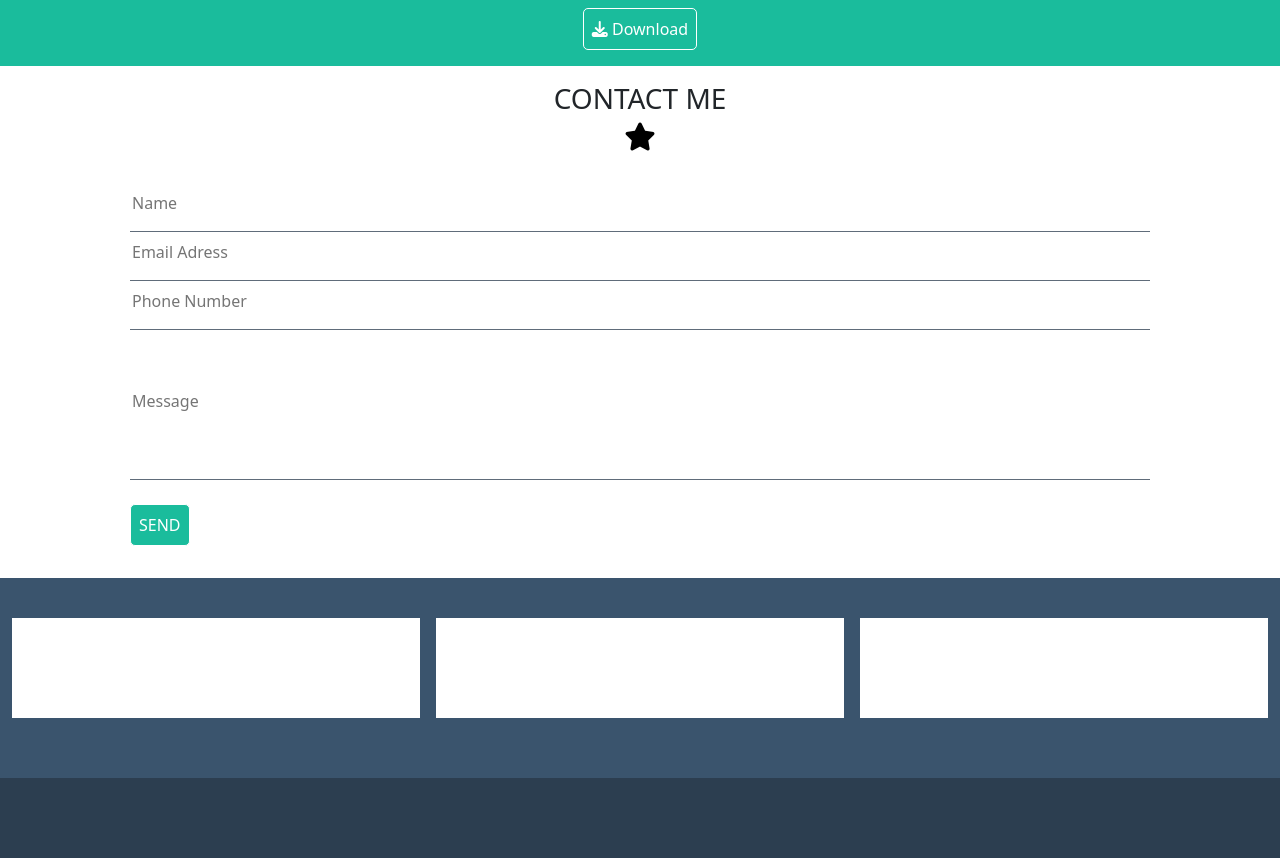
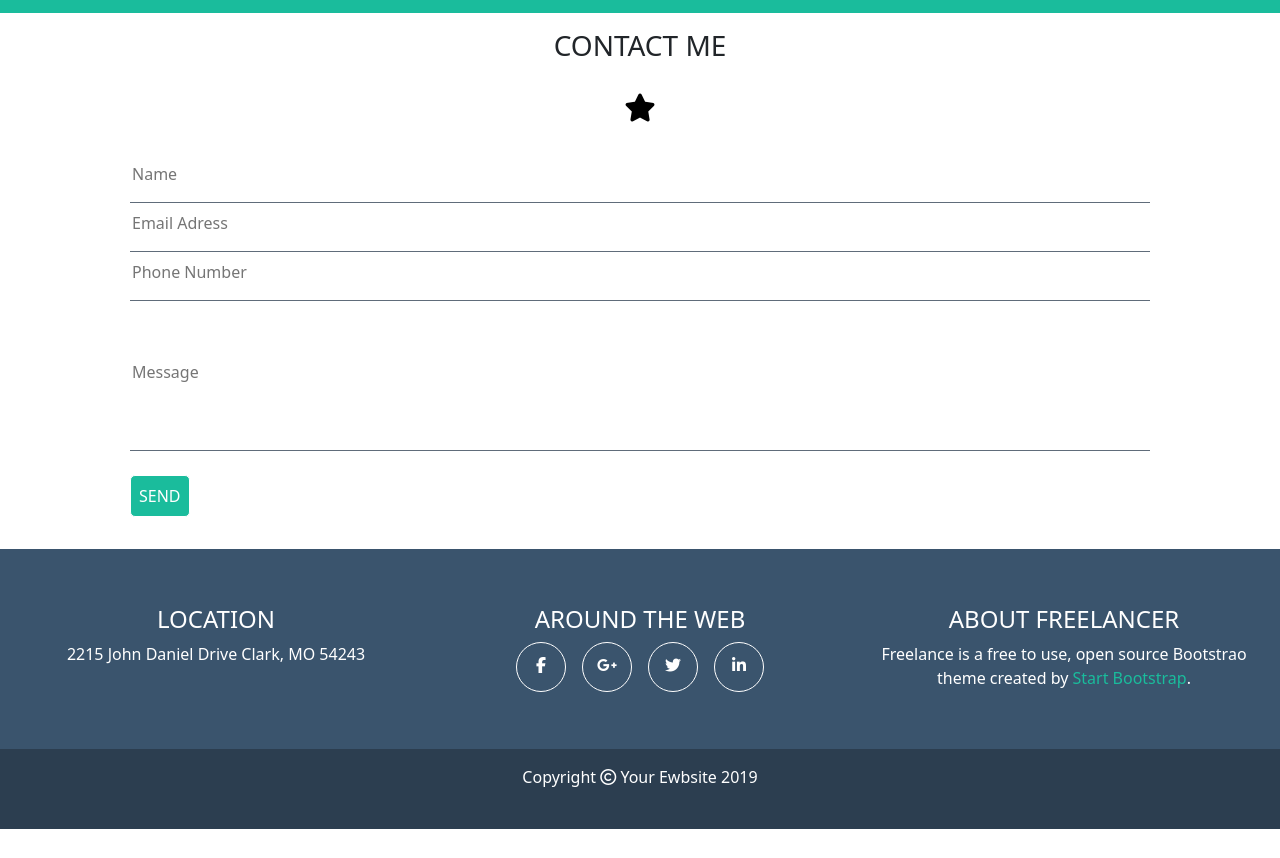
Before and after one commit to yleniapregnolato/html-css-bootstrap-freelancer, a plain HTML site: page index.html in a window 1280 px wide. Shown: the part 1711-2569 px from the top of the page. After the commit the page ends 2540 px from the top, so only its background shows below. Drawn offline with nearby package versions, Linux system fonts and the light colour scheme.

Commit message:
feat: completed main with responsive

```diff
--- a/css/style.css
+++ b/css/style.css
@@ -30,6 +30,10 @@ img {
 
 .ms_list-bootstrap {
     list-style-type: none;
+}
+
+.ms_list-bootstrap li a {
+    font-size: 0.8rem;
 }
 
 /* /hero section */
@@ -97,10 +101,25 @@ img {
     height: 400px;
 }
 
-.row .ms_contacts {
-    /* debug */
-    height: 100px;
-    background-color: white;
+.ms_list-icon {
+    list-style-type: none;
+}
+
+.ms_list-icon li a {
+    border: white;
+}
+
+.ms_icon-contact {
+    width: 50px;
+    height: 50px;
+    border: 1px solid white;
+    border-radius: 50%;
+    line-height: 45px;
+}
+
+.ms_btn-contact {
+    color: #1ABC9C;
+    text-decoration: none;
 }
 /* /contacts section */
 
@@ -133,6 +152,10 @@ img {
     .ms_img-avatar {
         max-width: 250px;
     }
+
+    .ms_list-bootstrap li a {
+        font-size: 1rem;
+    }
 }
 
 /* /media query tablet */
@@ -154,6 +177,10 @@ img {
     .ms_img-avatar {
         max-width: 250px;
     }
+
+    .ms_list-bootstrap li a {
+        font-size: 1.2rem;
+    }
 }
 
 /* /media query desktop */
--- a/index.html
+++ b/index.html
@@ -41,15 +41,15 @@
                     <div class="collapse navbar-collapse flex-grow-0" id="navbarSupportedContent">
                         <ul class="navbar-nav me-auto mb-2 mb-lg-0">
                             <li class="nav-item">
-                                <a class="nav-link active" aria-current="page" href="#">Home</a>
+                                <a class="nav-link active" aria-current="page" href="#">Portfolio</a>
                             </li>
                             <li class="nav-item">
-                                <a class="nav-link link-light" href="#">Link</a>
+                                <a class="nav-link link-light" href="#">About</a>
                             </li>
                             <li class="nav-item">
                                 <a class="nav-link link-light" href="#" role="button" data-bs-toggle="dropdown"
                                     aria-expanded="false">
-                                    Dropdown
+                                    Contact
                                 </a>
                             </li>
                         </ul>
@@ -65,11 +65,11 @@
             <div class="text-center pt-4">
                 <img src="./img/avatar.svg" alt="img-avatar" class="img-fluid ms_img-avatar">
                 <h1 class="text-center text-white pt-3">START BOOTSTRAP</h1>
-                <i class="fa-solid fa-star text-center text-white fs-3"></i>
-                <ul class="ms_list-bootstrap pt-3 pb-3">
-                    <li><a href="" class="btn text-white fs-6">GRAPHIC ARTIST</a></li>
-                    <li><a href="" class="btn text-white fs-6">- WEB DESIGNER</a></li>
-                    <li><a href="" class="btn text-white fs-6">- ILLUSTRATOR</a></li>
+                <i class="fa-solid fa-star text-center text-white"></i>
+                <ul class="ms_list-bootstrap p-0 pt-3 pb-3 d-flex justify-content-center">
+                    <li><a href="" class="btn text-white">GRAPHIC ARTIST</a></li>
+                    <li><a href="" class="btn text-white">- WEB DESIGNER</a></li>
+                    <li><a href="" class="btn text-white">- ILLUSTRATOR</a></li>
                 </ul>
             </div>
         </section>
@@ -120,12 +120,12 @@
         <section class="container-fluid ms_about-section">
             <h2 class="text-center text-white pt-5">ABOUT</h2>
             <div class="row g-4 px-5 py-2 pb-3 m-3">
-                <div class="col-12 col-md-6 pb-4">
+                <div class="col-12 col-md-6 pb-4 px-lg-5">
                         <p class="text-white">Freelancer is a free bootstrap theme created by Start Bootstrap. The
                             download includes the somplete souce files including HTML, CSS, and JavaScript as well as
                             optional LESS stylesheets for easy costumization.</p>
                 </div>
-                <div class="col-12 col-md-6">
+                <div class="col-12 col-md-6 px-lg-5">
                         <p class="text-white">Whether your'è a student looking to showcase your work, a professional
                             looking to attract clients, or a graphic artist looking to share your projects, this
                             template is the perfect starting point!</p>
@@ -144,7 +144,7 @@
         <section class="container-fluid ms_form-section">
             <div class="container text-center">
                 <h3 class="text-center">CONTACT ME</h3>
-                <i class="fa-solid fa-star text-black pb-3 fs-3"></i>
+                <i class="fa-solid fa-star text-black pb-3 pt-4 fs-3"></i>
                 <form class="d-flex flex-column px-5 pt-3">
                     <input type="text" id="name" aria-label="Name" placeholder="Name" class="ms_form pb-3 pt-2">
                     <input type="email" id="email" aria-label="email" placeholder="Email Adress" class="ms_form pb-3 pt-2">
@@ -160,14 +160,28 @@
         <section class="container-fluid ms_contacts-section">
 
             <div class="row g-3 pt-4 pb-4">
-                <div class="col-12 col-md-4">
-                    <div class="ms_contacts"></div>
+                <div class="col-12 col-md-4 p-md-3">
+                    <div class="ms_contacts text-center text-white">
+                        <h4>LOCATION</h4>
+                        <p>2215 John Daniel Drive Clark, MO 54243</p>
+                    </div>
                 </div>
-                <div class="col-12 col-md-4">
-                    <div class="ms_contacts"></div>
+                <div class="col-12 col-md-4 p-md-3">
+                    <div class="ms_contacts text-center text-white">
+                        <h4>AROUND THE WEB</h4>
+                        <ul class="d-flex p-0 flex-row justify-content-center ms_list-icon">
+                            <li><a href="" class="p-2 text-white" ><i class="fa-brands fa-facebook-f ms_icon-contact"></i></a></li>
+                            <li><a href="" class="p-2 text-white ms_icon-contact" ><i class="fa-brands fa-google-plus-g ms_icon-contact"></i></a></li>
+                            <li><a href="" class="p-2 text-white ms_icon-contact" ><i class="fa-brands fa-twitter ms_icon-contact"></i></a></li>
+                            <li><a href="" class="p-2 text-white ms_icon-contact" ><i class="fa-brands fa-linkedin-in ms_icon-contact"></i></a></li>
+                        </ul>
+                    </div>
                 </div>
-                <div class="col-12 col-md-4">
-                    <div class="ms_contacts"></div>
+                <div class="col-12 col-md-4 p-md-3">
+                    <div class="ms_contacts text-center text-white">
+                        <h4>ABOUT FREELANCER</h4>
+                        <p>Freelance is a free to use, open source Bootstrao theme created by <a href="" class="ms_btn-contact">Start Bootstrap</a>.</p>
+                    </div>
                 </div>
             </div>
 
@@ -175,7 +189,9 @@
         <!-- /contacts section -->
 
         <!-- footer -->
-        <footer class="container-fluid ms_footer"></footer>
+        <footer class="container-fluid ms_footer text-center text-white pt-3">
+            <p>Copyright <i class="fa-regular fa-copyright"></i> Your Ewbsite 2019</p>
+        </footer>
         <!-- /footer -->
 
 
```
